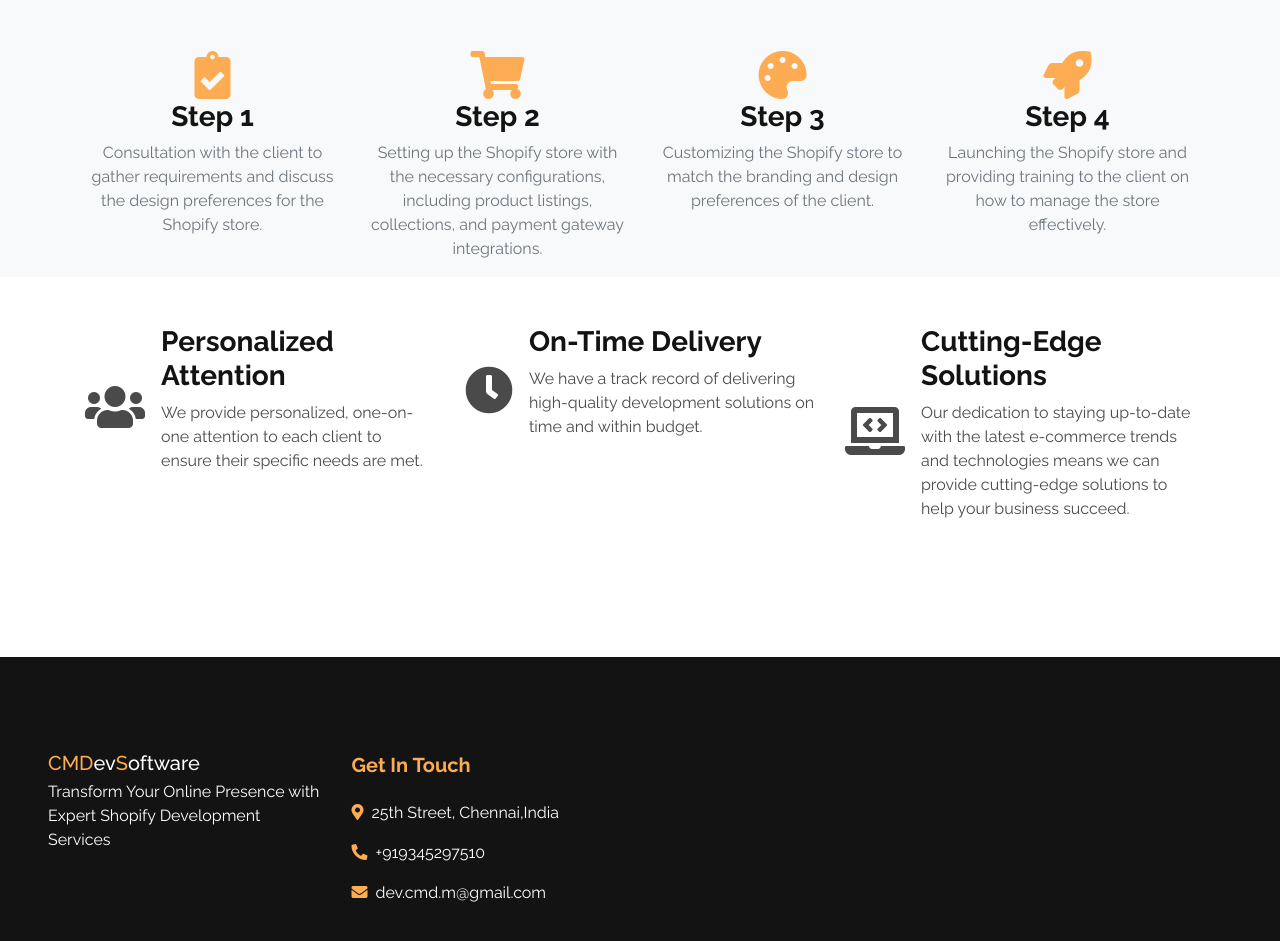
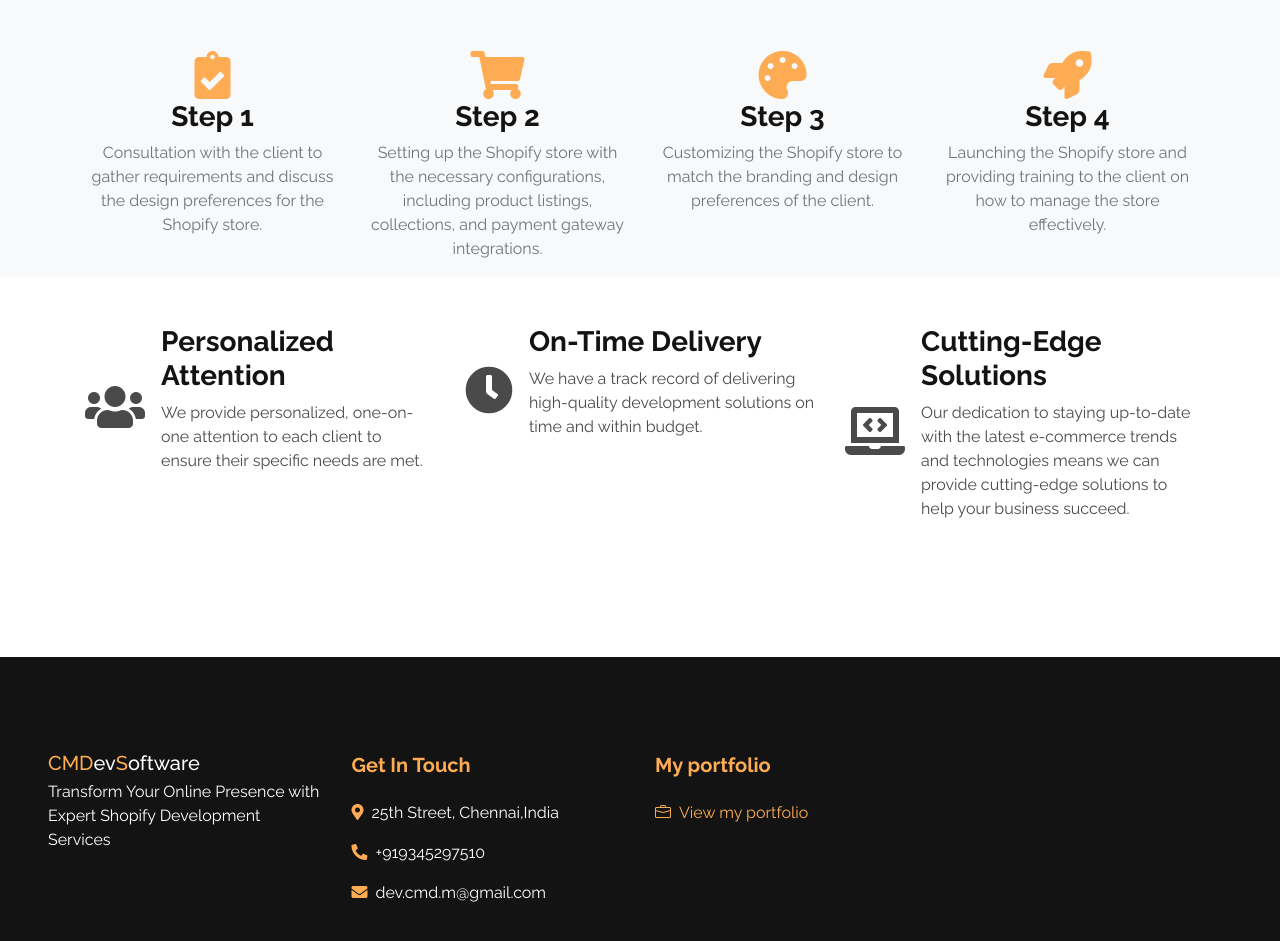
Before and after one commit to davechan800/davec, a plain HTML site: page services/index.html in a window 1280 px wide. Shown: the part 1379-2320 px from the top of the page. Drawn offline with nearby package versions, Linux system fonts and the light colour scheme; files that its build step writes are made by us from their sources; a script that the page names is missing; files whose address does not match are found by name.

Commit message:
Add files via upload

```diff
--- a/services/index.html
+++ b/services/index.html
@@ -24,6 +24,8 @@
 
     <!-- Customized Bootstrap Stylesheet -->
     <link href="css/style.css" rel="stylesheet">
+
+    <link rel="stylesheet" href="https://cdn.jsdelivr.net/npm/bootstrap-icons@1.3.0/font/bootstrap-icons.css">
 </head>
 
 <body>
@@ -272,6 +274,11 @@
                     <p><i class="fa fa-phone-alt text-primary mr-2"></i>+919345297510</p>
                     <p><i class="fa fa-envelope text-primary mr-2"></i>dev.cmd.m@gmail.com</p>
                 </div>
+
+                <div class="col-lg-3 col-md-6 mb-5">
+                    <h5 class="font-weight-bold text-primary mb-4">My portfolio</h5>
+                    <a href="https://davechan800.github.io/davec/" target="_blank"><p><i class="bi bi-briefcase text-primary mr-2"></i>View my portfolio</p></a>
+                </div>
             </div>
         </div>
 
```
Also changed, not shown: services/about.html (+5 -0 lines), services/pricing.html (+6 -0 lines).
